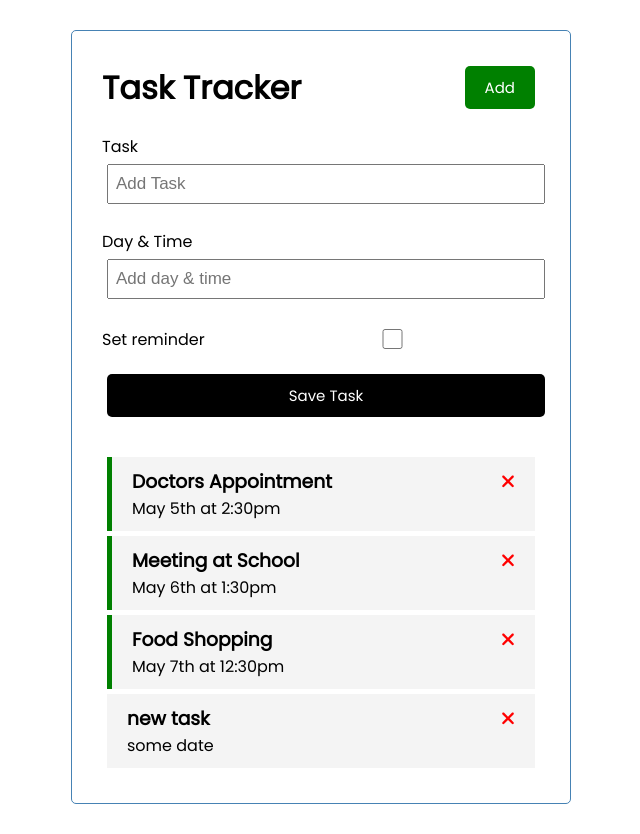
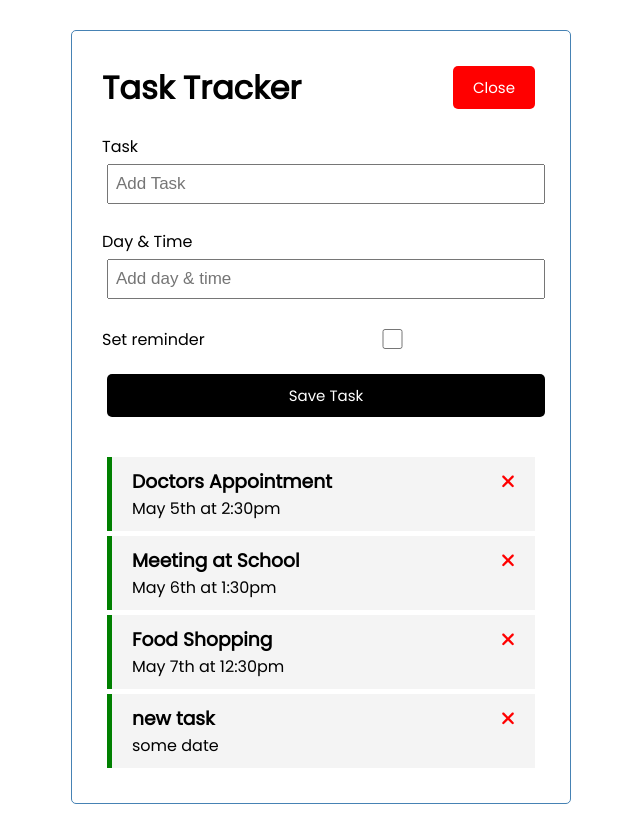
Before and after one commit to Rumcajsbury/TaskTracker, an Angular app: page / in a window 1280 px wide. Both pictures are taken after a click on the button "Add". Shown: the whole page, without its empty margins (319-959 px from the left). Built offline with nearby package versions, Linux system fonts and the light colour scheme; data requests are answered from the project's data file.

Commit message:
adding toggle

```diff
--- a/db.json
+++ b/db.json
@@ -21,7 +21,7 @@
     {
       "text": "new task",
       "day": "some date",
-      "reminder": false,
+      "reminder": true,
       "id": 4
     }
   ]
--- a/src/app/components/add-task/add-task.component.html
+++ b/src/app/components/add-task/add-task.component.html
@@ -1,4 +1,4 @@
-<form class="add-form" (ngSubmit)="onSubmit()">
+<form class="add-form" (ngSubmit)="onSubmit()" *ngIf="showAddTask">
   <div class="form-control">
     <label for="text">Task</label>
     <input
--- a/src/app/components/add-task/add-task.component.ts
+++ b/src/app/components/add-task/add-task.component.ts
@@ -1,5 +1,7 @@
 import { Component, Output, EventEmitter } from '@angular/core';
+import { UiService } from 'src/app/services/ui.service';
 import { Task } from 'src/app/Task';
+import { Subscription } from 'rxjs';
 
 @Component({
   selector: 'app-add-task',
@@ -11,7 +13,13 @@
   text!: string;
   day!: string;
   reminder: boolean = false;
-  constructor() {}
+  showAddTask!: boolean;
+  subscription: Subscription;
+  constructor(private uiService: UiService) {
+    this.subscription = this.uiService
+      .onToggle()
+      .subscribe((value) => (this.showAddTask = value));
+  }
   onSubmit(): void {
     if (!this.text) {
       alert('Please add task');
--- a/src/app/components/header/header.component.html
+++ b/src/app/components/header/header.component.html
@@ -1,4 +1,8 @@
 <header>
   <h1>{{ title }}</h1>
-  <app-button color="green" text="Add" (btnClick)="toggleAddTask()"></app-button>
+  <app-button
+    color="{{ showAddTask ? 'red' : 'green' }}"
+    text="{{ showAddTask ? 'Close' : 'Add' }}"
+    (btnClick)="toggleAddTask()"
+  ></app-button>
 </header>
--- a/src/app/components/header/header.component.ts
+++ b/src/app/components/header/header.component.ts
@@ -1,18 +1,24 @@
-import { Component, OnInit } from '@angular/core';
+import { Component } from '@angular/core';
+import { UiService } from 'src/app/services/ui.service';
+import { Subscription } from 'rxjs';
 
 @Component({
   selector: 'app-header',
   templateUrl: './header.component.html',
   styleUrls: ['./header.component.css'],
 })
-export class HeaderComponent implements OnInit {
+export class HeaderComponent {
   title: string = 'Task Tracker';
+  showAddTask!: boolean;
+  subscription!: Subscription;
 
-  constructor() {}
-
-  ngOnInit(): void {}
+  constructor(private uiService: UiService) {
+    this.subscription = this.uiService
+      .onToggle()
+      .subscribe((value) => (this.showAddTask = value));
+  }
 
   toggleAddTask(): void {
-    console.log('toogle');
+    this.uiService.toggleAddTask();
   }
 }
--- /dev/null
+++ b/src/app/services/ui.service.ts
@@ -0,0 +1,20 @@
+import { Injectable } from '@angular/core';
+import { Observable, Subject } from 'rxjs';
+
+@Injectable({
+  providedIn: 'root',
+})
+export class UiService {
+  private showAddTask: boolean = false;
+  private subject = new Subject<any>();
+  constructor() {}
+
+  toggleAddTask(): void {
+    this.showAddTask = !this.showAddTask;
+    this.subject.next(this.showAddTask);
+  }
+
+  onToggle(): Observable<any> {
+    return this.subject.asObservable();
+  }
+}
```
Also changed, not shown: 1 other file (tests, documents, lock files or other folders).
